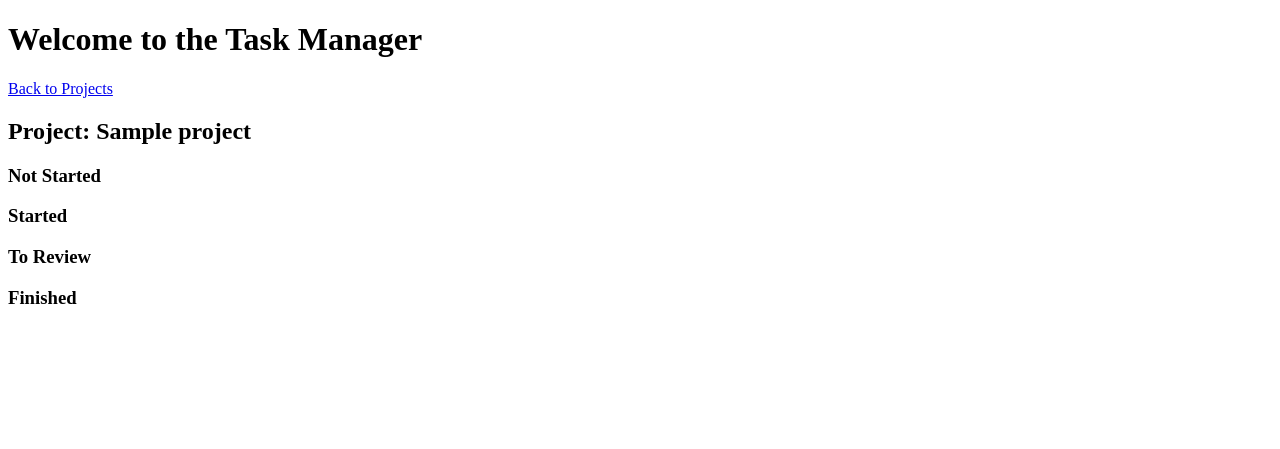
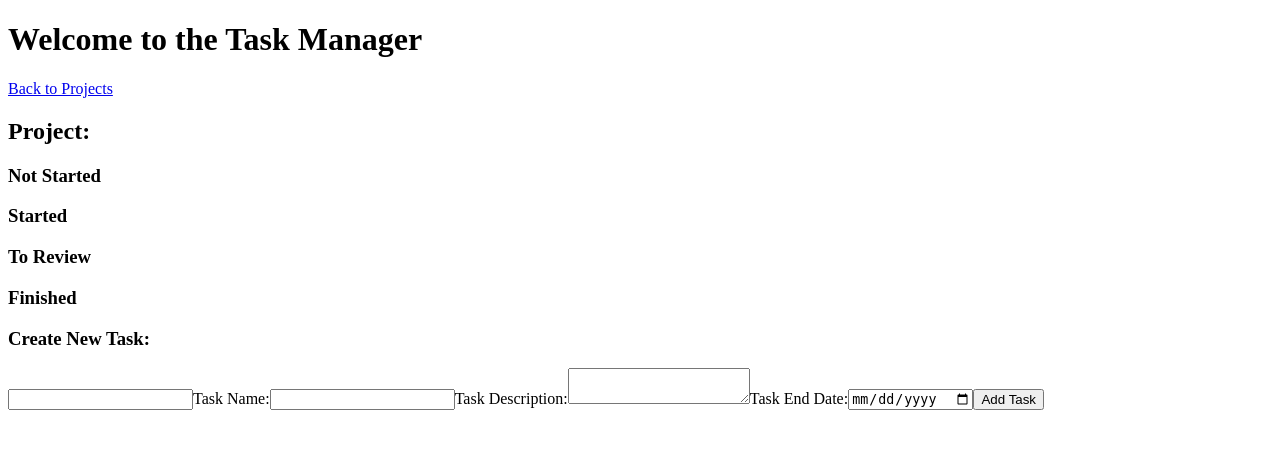
Before and after one commit to amran99/task-manager, a CodeIgniter app: template application/views/pages/project.php in a window 1280 px wide. Shown: the top 449 px of the page. Run offline with CodeIgniter, Linux system fonts and the light colour scheme; the template is opened without the code that fills it: most values are stand-ins (such as "Sample title", 1, 10 or a date in 2020).

Commit message:
added insert new task functionality

```diff
--- a/application/views/pages/project.php
+++ b/application/views/pages/project.php
@@ -10,13 +10,12 @@ defined('BASEPATH') OR exit('No direct script access allowed');
 <div id="container">
 	<h1>Welcome to the Task Manager</h1>
 	<p><a href="<?php echo base_url()."index.php/home";?>">Back to Projects</a></p>
-	<?php if($project==""){}else{echo "<h2>Project: ".$project[0]->project_name."</h2>";}?>
+	<?php echo "<h2>Project: ".$project[0]->project_name."</h2>";?>
 
 	<div class="column">
 		<h3>Not Started</h3>
 		<?php
-		if($project==""){}else{
-		foreach ($project as $task){
+		foreach ($projectTasks as $task){
 			if($task->task_status==="not started"){
 				echo "<p>Task Name: ".$task->task_name."</br>";
 				echo "Task Description: ".$task->task_description."</br>";
@@ -25,15 +24,13 @@ defined('BASEPATH') OR exit('No direct script access allowed');
 				echo "Task Status: ".$task->task_status."</p>";
 			}
 		}
-		}
 		?>
 	</div>
 
 	<div class="column">
 		<h3>Started</h3>
 		<?php
-		if($project==""){}else{
-		foreach ($project as $task){
+		foreach ($projectTasks as $task){
 			if($task->task_status==="started"){
 				echo "<p>Task Name: ".$task->task_name."</br>";
 				echo "Task Description: ".$task->task_description."</br>";
@@ -43,15 +40,13 @@ defined('BASEPATH') OR exit('No direct script access allowed');
 			}
 
 		}
-		}
 		?>
 	</div>
 
 	<div class="column">
 		<h3>To Review</h3>
 		<?php
-		if($project==""){}else{
-		foreach ($project as $task){
+		foreach ($projectTasks as $task){
 			if($task->task_status==="to review"){
 				echo "<p>Task Name: ".$task->task_name."</br>";
 				echo "Task Description: ".$task->task_description."</br>";
@@ -61,15 +56,13 @@ defined('BASEPATH') OR exit('No direct script access allowed');
 			}
 
 		}
-		}
 		?>
 	</div>
 
 	<div class="column">
 		<h3>Finished</h3>
 		<?php
-		if($project==""){}else{
-		foreach ($project as $task){
+		foreach ($projectTasks as $task){
 			if($task->task_status==="finished"){
 				echo "<p>Task Name: ".$task->task_name."</br>";
 				echo "Task Description: ".$task->task_description."</br>";
@@ -78,9 +71,33 @@ defined('BASEPATH') OR exit('No direct script access allowed');
 				echo "Task Status: ".$task->task_status."</p>";
 			}
 		}
-		}
 		?>
 	</div>
+
+	<?php
+	///////////////////////////////////////////////////////////////////////////////////////////////////////////
+	//////////////////////////////////////////    Add Task    /////////////////////////////////////////////
+	///////////////////////////////////////////////////////////////////////////////////////////////////////////
+
+	echo "<h3>Create New Task: </h3>";
+
+	echo form_open('home/addtask');
+	echo form_label('', 'project_id');
+	echo "<input type='text' class='hide' name='project_id' value='". $project[0]->project_id ."'>";
+	echo form_label('Task Name:', 'taskname');
+	echo "<input type='text' name='taskname' required>";
+	echo form_label('Task Description:', 'taskdesc');
+	echo "<textarea name='taskdesc' required></textarea>";
+	echo form_label('Task End Date:', 'taskfinish');
+	echo "<input type='date' name='taskfinish' required>";
+	echo form_submit('add_btn', 'Add Task');
+	echo form_close();
+
+
+	?>
+
+
+
 </div>
 </body>
 </html>
--- a/application/views/pages/tasks.php
+++ b/application/views/pages/tasks.php
@@ -21,6 +21,8 @@
 	//////////////////////////////////////////    Add Projects    /////////////////////////////////////////////
 	///////////////////////////////////////////////////////////////////////////////////////////////////////////
 
+	echo "<h3>Create Project: </h3>";
+
 	echo form_open('home/addproject');
 	echo form_label('', 'user_id');
 	echo "<input type='text' class='hide' name='user_id' value='". $session_data['user_id'] ."'>";
```
Also changed, not shown: application/controllers/home.php (+12 -5 lines), application/models/TasksModel.php (+14 -1 lines).
